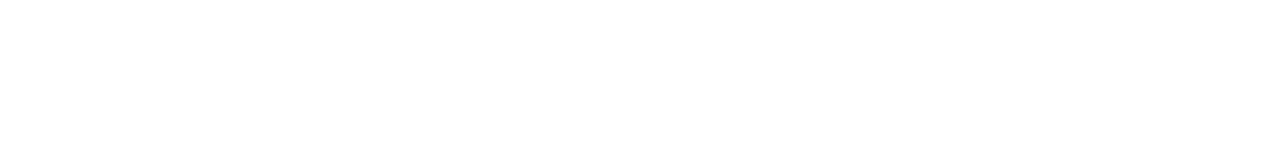
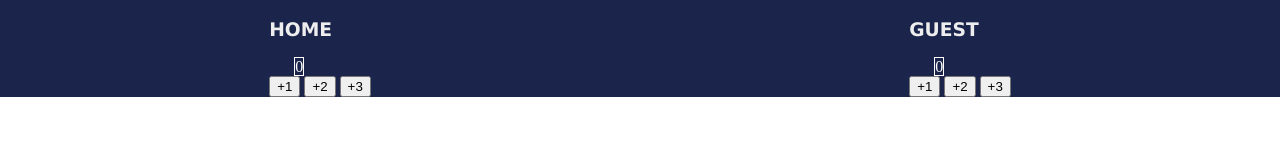
Before and after one commit to hollowayjenelle/basketball-scoreboard, a plain HTML site: page index.html in a window 1280 px wide. Drawn offline with Linux system fonts and the light colour scheme.

Commit message:
index.html updated

```diff
--- a/index.css
+++ b/index.css
@@ -0,0 +1,20 @@
+body {
+    margin: 0;
+}
+
+.container {
+    display: flex;
+    justify-content: space-around;
+    background-color: #1B244A;
+}
+
+.container h3{
+    color: #EEEEEE;
+    font-family: "Verdana", sans-serif;
+}
+
+.container span{
+    color: white;
+    border: 1px solid white;
+    margin-left: 25px;
+}
--- a/index.html
+++ b/index.html
@@ -10,7 +10,28 @@
 </head>
 <body>
     <div class="container">
-
+        <div>
+            <h3>HOME</h3>
+            <div class="scoreboard">
+                <span id="home-score">0</span>
+            </div>
+            <div class="addscores">
+                <button>+1</button>
+                <button>+2</button>
+                <button>+3</button>
+            </div>
+        </div>
+        <div>
+            <h3>GUEST</h3>
+            <div class="socreboard">
+                <span id="guest-score">0</span>
+            </div>
+            <div class="addscores">
+                <button>+1</button>
+                <button>+2</button>
+                <button>+3</button>
+            </div>
+        </div>
     </div>
 </body>
 </html>
```
